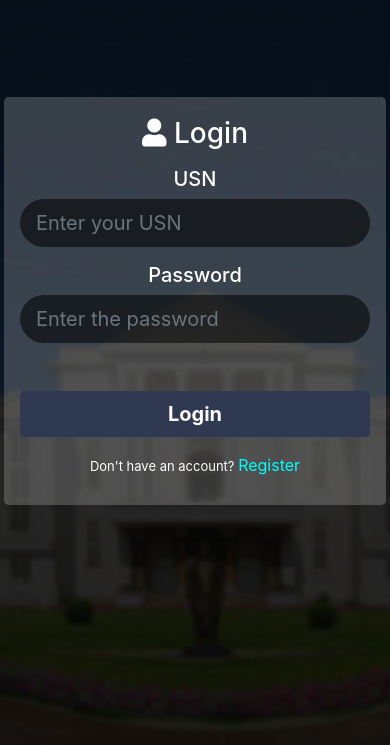
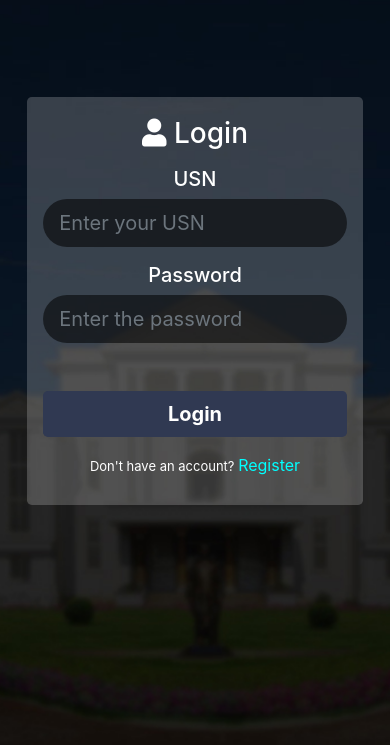
Before and after one commit to sudeepgumaste/cleanKLE, a Flask app: page / in a window 390 px wide. Shown: the part 68-813 px from the top of the page. Run offline with Flask 2, Linux system fonts and the light colour scheme; some libraries are stand-ins or nearby versions.

Commit message:
added break point

```diff
--- a/cleanApp/static/login.css
+++ b/cleanApp/static/login.css
@@ -42,10 +42,22 @@ hr{
 	.jumbotron{
 
 	margin-top: 25%;
-	margin-left: 01%;
-	margin-right: 01%;
+	margin-left: 20%;
+	margin-right: 20%;
 	padding-top: 10px;
 
 }
 
 }
+
+@media(max-width: 568px){
+	.jumbotron{
+
+	margin-top: 25%;
+	margin-left: 7%;
+	margin-right: 7%;
+	padding-top: 10px;
+
+}
+
+}
```
